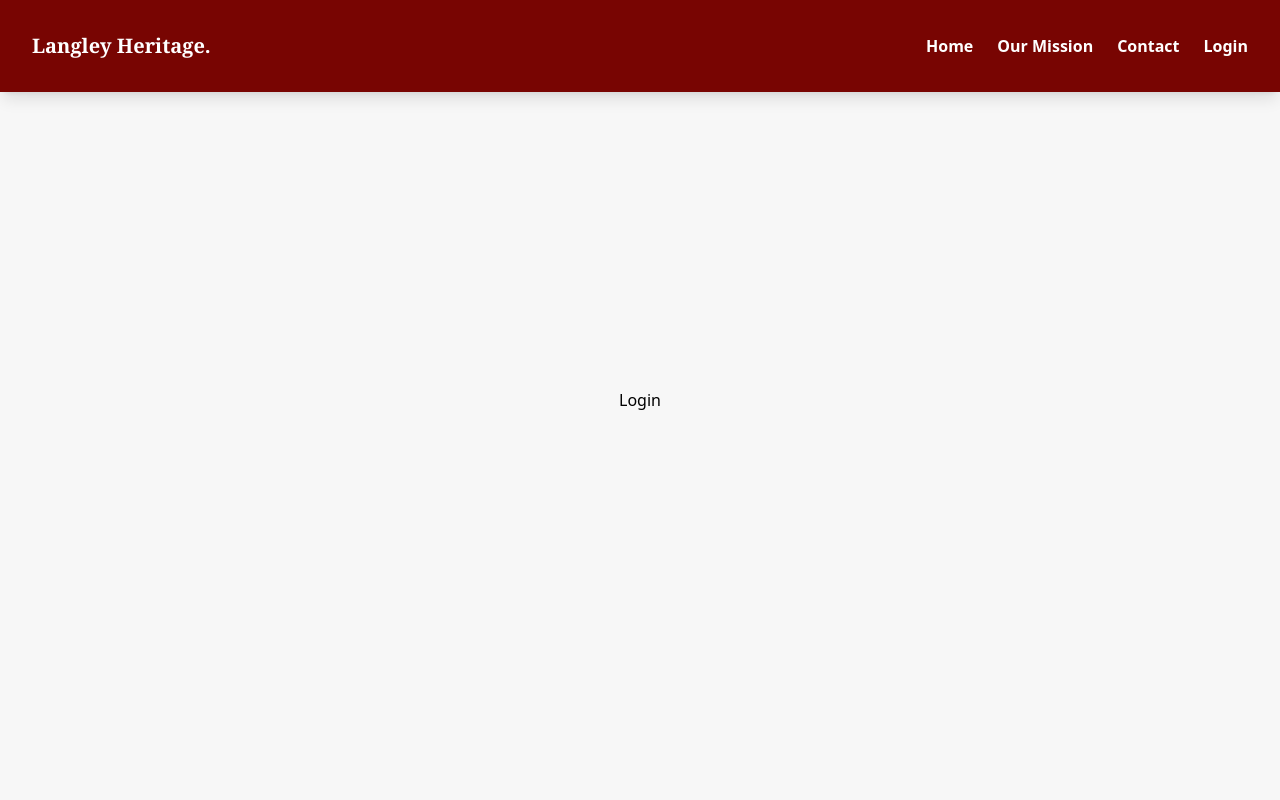
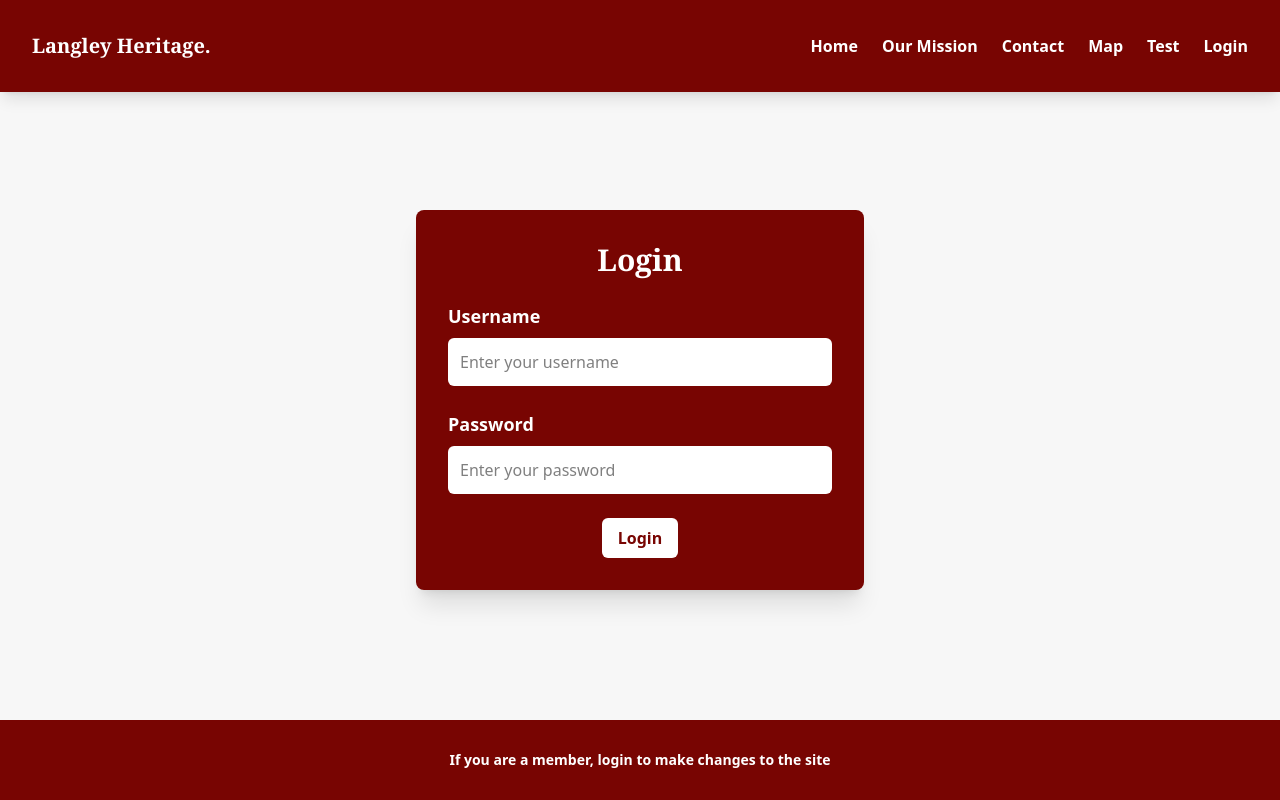
Before and after one commit to COMP2281/langley-heritage, a React (Vite) app in the folder langley-heritage/: page /login in a window 1280 px wide. Built offline with nearby package versions, Linux system fonts and the light colour scheme.

Commit message:
Added template for a grave record (temporary 'test' to view) Added map page and started login form

```diff
--- a/langley-heritage/frontend/src/App.jsx
+++ b/langley-heritage/frontend/src/App.jsx
@@ -5,10 +5,24 @@ import NavBar from './components/navbar';
 import Mission from './components/pages/ourmission';
 import Contact from './components/pages/contact';
 import Login from './components/pages/login';
+import Record from './components/pages/record';
+import MapPage from './components/pages/mapPage';
 
 import './App.css'
 
 function App() {
+	const exampleRecord = {
+		firstName: "John",
+		surname: "Doe",
+		burialDate: "2023-02-15",
+		age: 45,
+		plotNumber: "A1",
+		BorA: "B",
+		address: "123 Cemetery St.",
+		inscription: "In Loving Memory",
+		personalLinks: "https://johnswebsite.com",
+		other: "Other details"
+		};
 	return (
 	<Router>
 		<div className="bg-[#F7F7F7] min-h-screen">
@@ -18,6 +32,8 @@ function App() {
 				<Route path="/mission" element={<Mission />} />
 				<Route path="/contact" element={<Contact />} />
 				<Route path="/login" element={<Login />} />
+				<Route path="/testing" element={<Record record = {exampleRecord}/>} />
+				<Route path="/map" element={<MapPage />} />
 			</Routes>
 		</div>
 	</Router>
--- a/langley-heritage/frontend/src/components/navbar.jsx
+++ b/langley-heritage/frontend/src/components/navbar.jsx
@@ -5,7 +5,8 @@ function NavBar() {
 	const [menuOpen, setMenuOpen] = useState(false);
 	const centerUnderlineHover =
 		"relative pb-1 after:content-[''] after:absolute after:left-1/2 after:bottom-0 after:w-0 after:h-[2px] after:bg-white after:transition-all after:duration-300 after:origin-center hover:after:left-0 hover:after:w-full";
-	const links = ["/", "/mission", "contact", "login"];
+	const links = ["/", "/mission", "/contact", "/map","/testing","/login"];
+	const tabs = ["Home", "Our Mission", "Contact", "Map","Test","Login"];
 
 	useEffect(() => {
 		const handleResize = () => {
@@ -27,7 +28,7 @@ function NavBar() {
 			<div className="md:hidden">
 				<button
 					onClick={() => setMenuOpen((prev) => !prev)}
-					className="text-2xl cursor-pointer px-3 py-2 rounded-md"
+					className="text-2xl cursor-pointer px-3 py-2 rounded-md transition-all duration-300 hover:bg-white hover:text-[#780502]"
 				>
 					☰
 				</button>
@@ -40,9 +41,13 @@ function NavBar() {
 						: "hidden"
 				} md:hidden`}
 			>
-				{["Home", "Our Mission", "Contact", "Login"].map((item, index) => (
+				{tabs.map((item, index) => (
 					<li key={index} className="relative font-semibold text-center">
-						<Link to={links[index]} className={centerUnderlineHover}>
+						<Link
+							to={links[index]}
+							className={centerUnderlineHover}
+							onClick={() => setMenuOpen(false)} // Close menu when clicking a link
+						>
 							{item}
 						</Link>
 					</li>
@@ -50,7 +55,7 @@ function NavBar() {
 			</ul>
 
 			<ul className="hidden md:flex space-x-6">
-				{["Home", "Our Mission", "Contact", "Login"].map((item, index) => (
+				{tabs.map((item, index) => (
 					<li key={index} className="relative font-semibold text-center">
 						<Link to={links[index]} className={centerUnderlineHover}>
 							{item}
--- a/langley-heritage/frontend/src/components/pages/login.jsx
+++ b/langley-heritage/frontend/src/components/pages/login.jsx
@@ -1,9 +1,64 @@
-function Login(){
-    return (
-        <div className="flex flex-col justify-center items-center min-h-screen">
-            Login
-	    </div>
-    );
+import { useState } from 'react';
+
+function Login() {
+	const [username, setUsername] = useState('');
+	const [password, setPassword] = useState('');
+
+	const handleSubmit = () => {};
+
+	return (
+		<div className="flex flex-col min-h-screen bg-[#F7F7F7]">
+			<div className="flex justify-center items-center flex-1">
+				<div className="bg-[#780502] p-8 rounded-lg shadow-xl w-full max-w-md">
+					<h2 className="text-3xl text-white font-serif font-bold mb-6 text-center">
+						Login
+					</h2>
+					<form onSubmit={handleSubmit} className="space-y-6">
+						<div className="flex flex-col">
+							<label htmlFor="username" className="text-white text-lg font-semibold mb-2">Username</label>
+							<input
+                                id="username"
+                                type="username"
+                                value={username}
+                                onChange={(e) => setUsername(e.target.value)}
+                                className="p-3 rounded-md border-none bg-white focus:outline-none focus:ring-0"
+                                placeholder="Enter your username"
+                                required
+                            />
+						</div>
+
+						<div className="flex flex-col">
+							<label htmlFor="password" className="text-white text-lg font-semibold mb-2">Password</label>
+							<input
+								id="password"
+								type="password"
+								value={password}
+								onChange={(e) => setPassword(e.target.value)}
+								className="p-3 rounded-md border-none bg-white focus:outline-none focus:ring-0"
+								placeholder="Enter your password"
+								required
+							/>
+						</div>
+
+						{/* Submit Button */}
+						<div className="flex justify-center">
+							<button
+								type="submit"
+								className="bg-white text-[#780502] font-bold py-2 px-4 rounded-md hover:bg-[#780502] hover:text-white transition-all duration-300"
+							>
+								Login
+							</button>
+						</div>
+					</form>
+				</div>
+			</div>
+
+			{/* Footer section */}
+			<div className="bg-[#780502] w-full h-20 fixed bottom-0 left-0 flex justify-center items-center">
+				<span className="text-white text-sm font-bold">If you are a member, login to make changes to the site</span>
+			</div>
+		</div>
+	);
 }
 
 export default Login;
--- /dev/null
+++ b/langley-heritage/frontend/src/components/pages/mapPage.jsx
@@ -0,0 +1,9 @@
+function MapPage(){
+    return(
+        <div className="flex flex-col justify-center items-center min-h-screen">
+            Map
+	    </div>
+    )
+}
+
+export default MapPage;
--- /dev/null
+++ b/langley-heritage/frontend/src/components/pages/record.jsx
@@ -0,0 +1,37 @@
+import personIcon from "../../../img/person_icon.png"
+
+function Record({record}){ // record : {firstName, surname, burialDate, age, plotNumber, BorA ,address, inscription, personalLinks, other}
+    const data = [
+        { label: "Burial Date", value: record.burialDate },
+        { label: "Age", value: record.age },
+        { label: "Plot Number", value: record.plotNumber },
+        { label: "Address", value: record.address },
+        { label: "Inscription", value: record.inscription },
+        { label: "Personal Links", value: record.personalLinks },
+        { label: "Other Info", value: record.other }
+      ];
+    const titleFont = `font-serif font-bold italic`
+    const centre = `flex justify-center items-center`
+    return (
+        <div className={`${centre} min-h-screen gap-y-12 flex-col`}>
+            <div className={`${centre} p-4`}>
+                <img src={personIcon} alt="Record Image" className="w-32 h-32 rounded-md" />
+                <h2 className="text-3xl font-bold font-serif">
+                    {record.firstName} {record.surname}
+                </h2>
+            </div>
+            <div className={`${centre} flex-col gap-y-2`}>
+                {data.map((item, index) => (
+                    <div key={index} className={`${centre} gap-x-10`}>
+                        <p>
+                            <span className={titleFont}>{item.label}: </span>
+                            {item.value}
+                        </p>
+                    </div>
+                    ))}
+            </div>
+        </div>
+    );
+}
+
+export default Record;
```
Also changed, not shown: langley-heritage/frontend/img/person_icon.png (added). Lines whose indentation alone changed are shown as unchanged.
